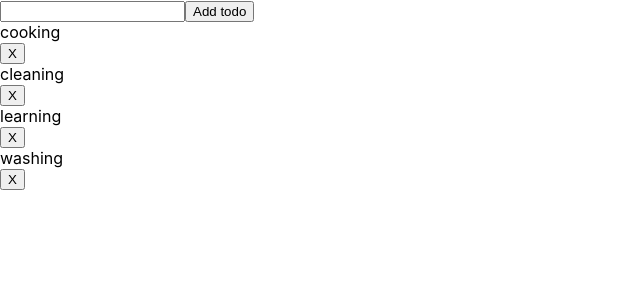
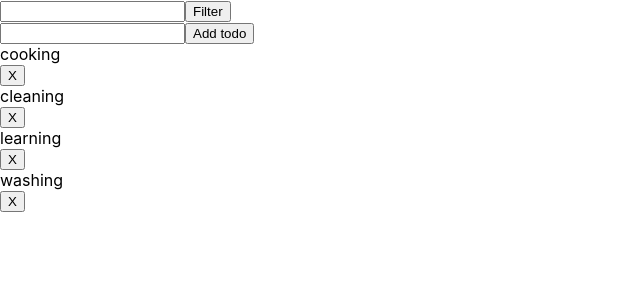
Before and after one commit to Edyta2801/redux-exercises, a React (Create React App) app: page / in a window 1280 px wide. Shown: the top 300 px of the page, without its empty margins (0-640 px from the left). Built offline with nearby package versions, Linux system fonts and the light colour scheme.

Commit message:
add method getVisible

```diff
--- a/src/TodoList.js
+++ b/src/TodoList.js
@@ -1,11 +1,11 @@
 import React from 'react';
 import { connect } from 'react-redux';
-import { addTodo, toggleTodo, deleteTodo } from './store/todos'
+import { addTodo, toggleTodo, deleteTodo, filterTodos } from './store/todos'
 
 
 const mapStateToProps = store => ({
-    _todos: store.todos.allTodos,
-    visibleTodos: store.todos.visibleTodos
+    _todos: store.todos.visibleTodos,
+    // visibleTodos: store.todos.visibleTodos
 })
 
 
@@ -13,7 +13,8 @@ const mapStateToProps = store => ({
 const mapDispatchToProps = dispatch => ({
     _addTodo: text => dispatch(addTodo(text)),
     _toggleTodo: index => dispatch(toggleTodo(index)),
-    _deleteTodo: index => dispatch(deleteTodo(index))
+    _deleteTodo: index => dispatch(deleteTodo(index)),
+    _filterTodo: filterText => dispatch(filterTodos(filterText))
 })
 
 
@@ -40,15 +41,35 @@ class TodoList extends React.PureComponent {
         this.props._deleteTodo(index)
     }
 
+
+    handleFilterChange = (event) => {
+        this.setState({ filterValue: event.target.value })
+    }
+
+    handleFilterClick = ()=>{
+        this.props._filterTodo(this.state.filterValue)
+        this.setState({filterValue:''})
+    }
+
     render() {
         console.log('TodoList render,  props are:', this.props);
         return <div>
+            {this.renderFilterTodos()}
             {this.renderInput()}
             {this.renderList()}
         </div>
     }
 
-    renderInput=()=> {
+    renderFilterTodos = () => {
+        return <div>
+            <input onChange={this.handleFilterChange} />
+            <button onClick={this.handleFilterClick}>Filter</button>
+        </div>
+    }
+
+
+
+    renderInput = () => {
         return <div>
             <input className="new-todo__input" onChange={this.handleInputChange} />
             <button
@@ -58,7 +79,7 @@ class TodoList extends React.PureComponent {
         </div>;
     }
 
-    renderList=()=> {
+    renderList = () => {
         return this.props._todos.map((todo, index) =>
             <div
                 className="todo"
@@ -73,4 +94,5 @@ class TodoList extends React.PureComponent {
     }
 }
 
+
 export default connect(mapStateToProps, mapDispatchToProps)(TodoList);
--- a/src/store/todos.js
+++ b/src/store/todos.js
@@ -5,7 +5,8 @@ const DELETE_TODO = 'DELETE_TODO'
 
 const INITIAL_STATE = {
     allTodos: [],
-    visibleTodos: []
+    visibleTodos: [],
+    filter: '',
 }
 
 
@@ -35,14 +36,22 @@ export default (state = INITIAL_STATE, action) => {
     switch (action.type) {
         case 'ADD_TODO':
             const newTodo = { text: action.text, completed: false };
+            const newVisibleTodos =
+                newTodo.text.includes(state.filter)
+                    ?
+                    [...state.visibleTodos, newTodo]
+                    : state.visibleTodos;
+
             return {
                 ...state,
-                allTodos: [...state.allTodos, newTodo]
+                allTodos: [...state.allTodos, newTodo],
+                visibleTodos: newVisibleTodos
             }
         case 'FILTER_TODO':
             return {
                 ...state,
-                visibleTodos: state.allTodos.filter(todo => todo.text.includes(action.input))
+                filter: action.input,
+                visibleTodos: getVisibleTodos(state, action)
             }
         case 'TOGGLE_TODO':
             return {
@@ -57,17 +66,24 @@ export default (state = INITIAL_STATE, action) => {
                         return todo;
 
                     }
-
                 }
-                )
+                ),
+                visibleTodos: getVisibleTodos(state, action)
             }
         case 'DELETE_TODO':
             return {
                 ...state,
-                allTodos: state.allTodos.filter((todo, index) => !(index === action.index))
+                allTodos: state.allTodos.filter((todo, index) => !(index === action.index)),
+                visibleTodos:getVisibleTodos(state, action)
             }
 
         default:
             return state;
     }
 }
+
+function getVisibleTodos(state) {
+    return state.allTodos.filter(
+        todo => todo.text.includes(state.filter)
+    )
+}
```
